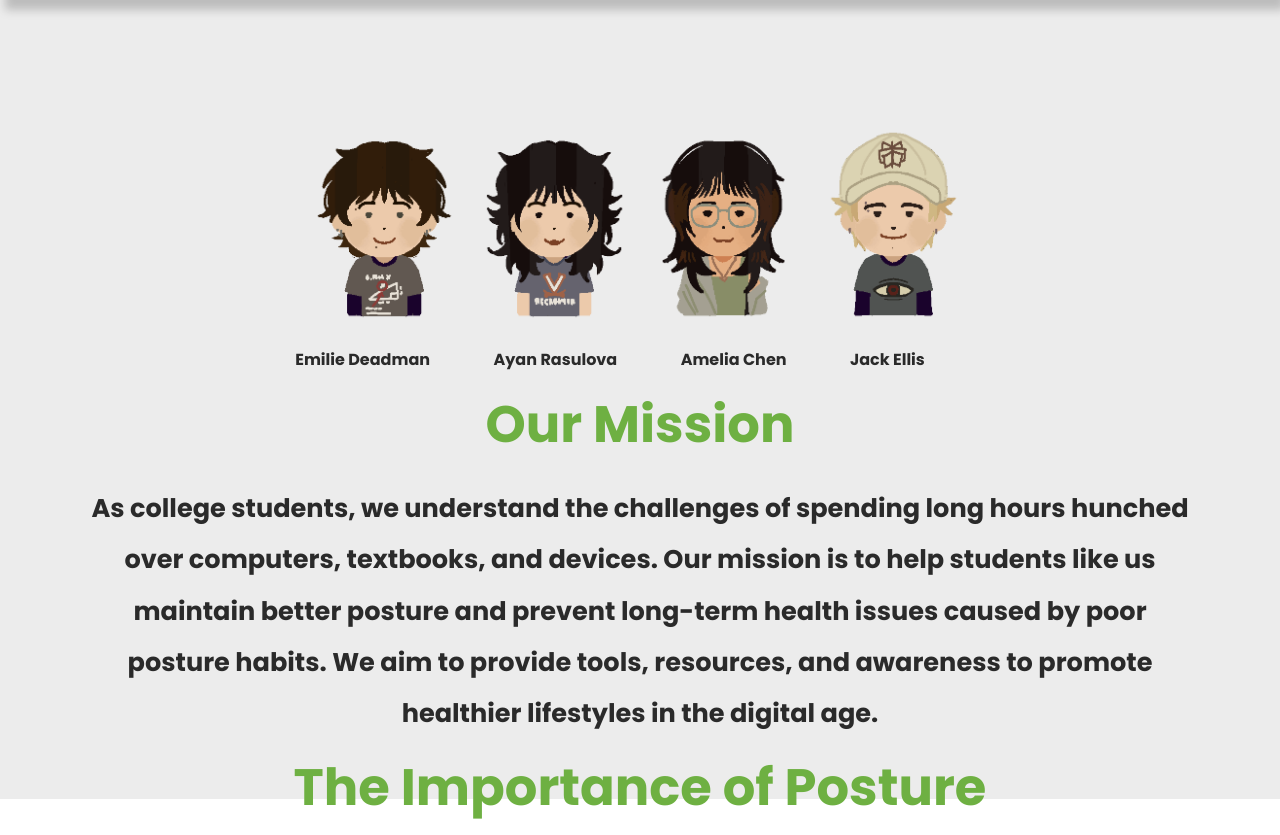
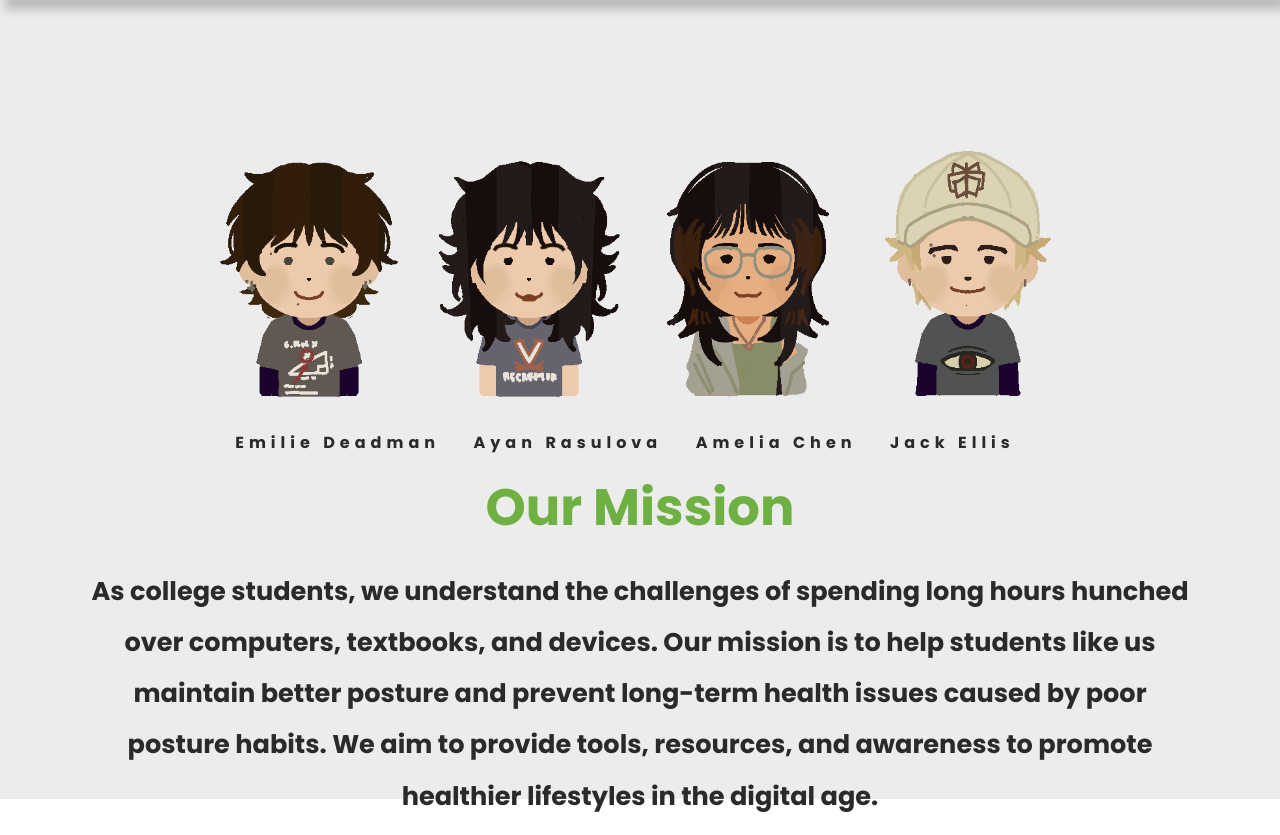
Before and after one commit to ayanrasulova/PosturePal, a Django app: page /posturepal/about-us/ in a window 1280 px wide. Shown: the part 81-916 px from the top of the page. Run offline with Django 5.2, Linux system fonts and the light colour scheme; some web fonts are replaced.

Commit message:
working on about_us.html and style.css

```diff
--- a/posturepal/static/posturepal/style.css
+++ b/posturepal/static/posturepal/style.css
@@ -347,7 +347,8 @@ padding: 100px 80px;
 }
 
 .name {
-  margin-right: 60px;
+  margin-right: 30px;
+  letter-spacing:5px;
 }
 
 .about-us-description {
@@ -367,7 +368,7 @@ padding: 100px 80px;
 }
 
 .about-us-images img {
-  width: 150px;
+  width: 200px;
   height: auto;
 }
 
--- a/posturepal/templates/posturepal/about_us.html
+++ b/posturepal/templates/posturepal/about_us.html
@@ -5,6 +5,8 @@
 
 {% block content %}
 <section class="about-us">
+
+<h2 class="poppins-bold" style="font-size:4vw; margin-bottom: 20px;">Our Team</h2>
 
     <div class="about-us-images">
         <img src="{% static 'posturepal/assets/emilie.png' %}">
```
